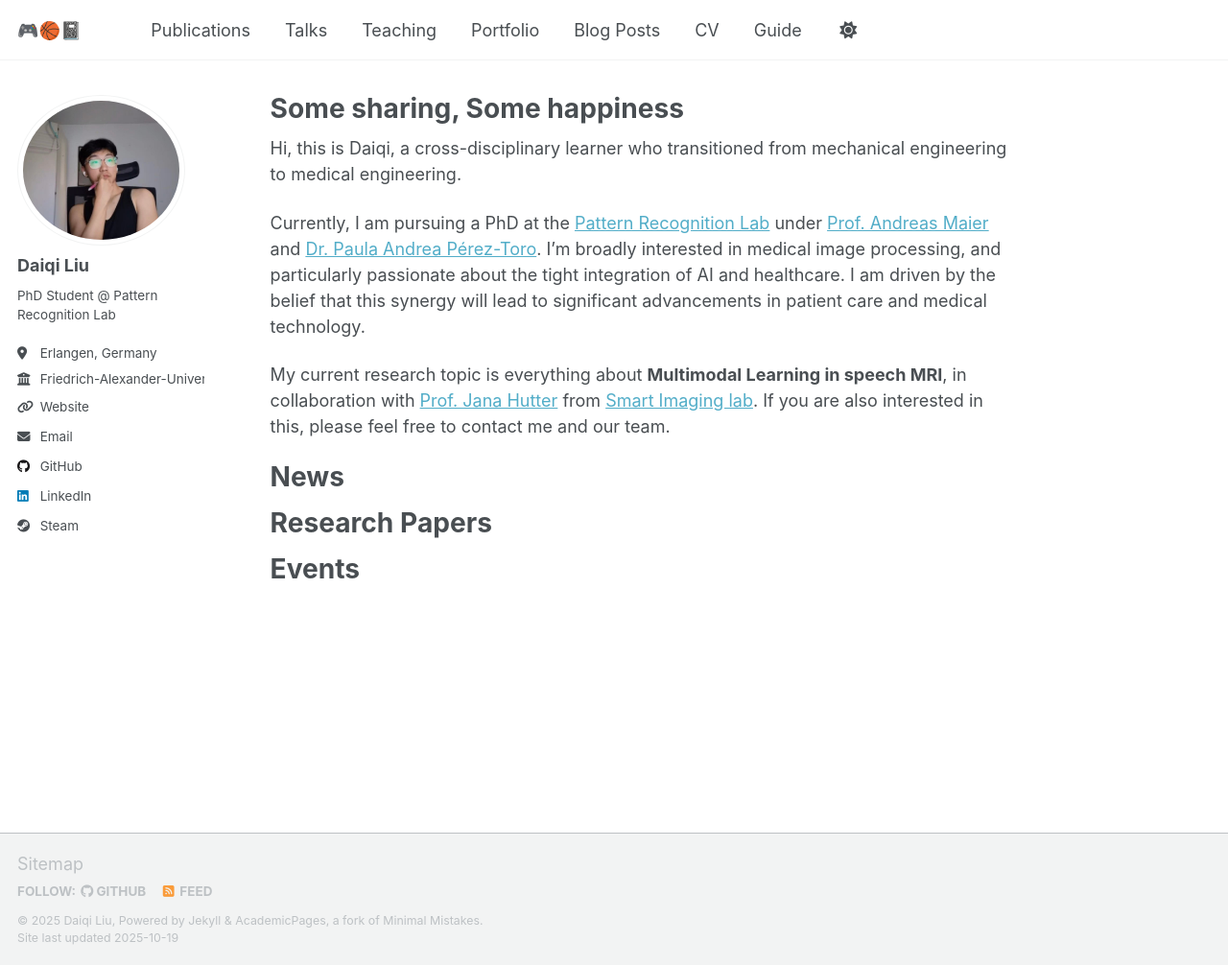
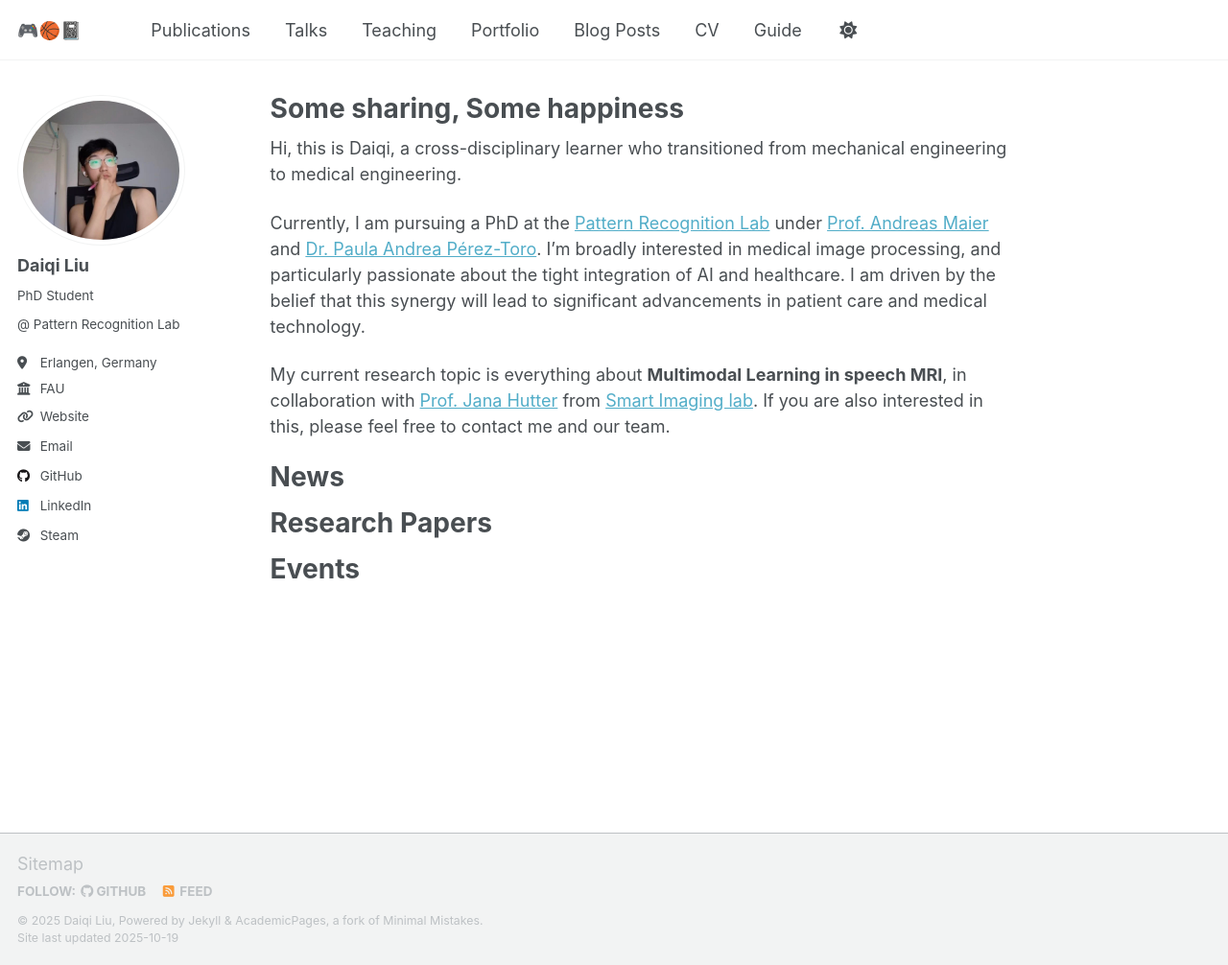
Before and after one commit to daiqi76/daiqi76.github.io, a Jekyll site: the page built from _pages/about.md, in a window 1280 px wide and 1006 px high. Shown: the whole window at 96% size. Built offline with Jekyll 4.4.1, drawn with Linux system fonts in a browser that asks for light colours; a script that is not in the unit is left out.

Commit message:
Update _config.yml

```diff
--- a/_config.yml
+++ b/_config.yml
@@ -25,10 +25,10 @@ author:
   # Biographic information
   avatar           : "profile.png"
   name             : "Daiqi Liu"
-
-  bio              : "PhD Student @ Pattern Recognition Lab"
+  pronouns         : "PhD Student"
+  bio              : "@ Pattern Recognition Lab"
   location         : "Erlangen, Germany"
-  employer         : "Friedrich-Alexander-Universität Erlangen-Nürnberg"
+  employer         : "FAU"
   uri              : "https://lme.tf.fau.de/person/daliu"
   email            : "daiqi.deutschfau.liu@fau.de"
 
```
